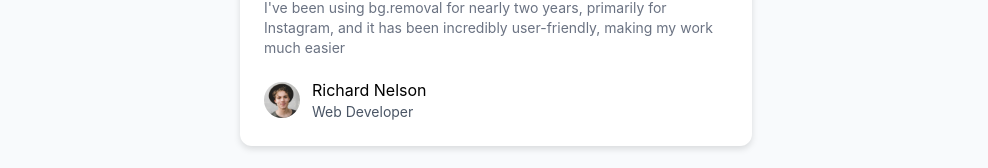
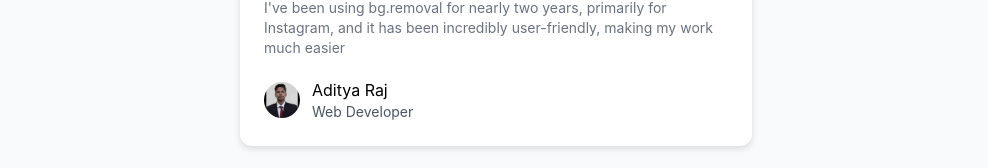
Before and after one commit to adityasupag1/Image-Background-Remover, a React (Vite) app: page / in a window 1280 px wide. Shown: the part 2052-2220 px from the top of the page, without its empty margins (144-1132 px from the left). Built offline with nearby package versions, Linux system fonts and the light colour scheme.

Commit message:
Testimonial updated

```diff
--- a/src/components/Testimonials.jsx
+++ b/src/components/Testimonials.jsx
@@ -9,7 +9,7 @@ const Testimonials = ()=>{
     desc: `I've been using bg.removal for nearly two years, primarily for Instagram,
         and it has been incredibly user-friendly, making my work much easier`,
     pic: pic1,
-    name: "Richard Nelson",
+    name: "Aditya Raj",
     role: "Web Developer",
   },
     {
```
Also changed, not shown: src/assets/tpic1.png.
